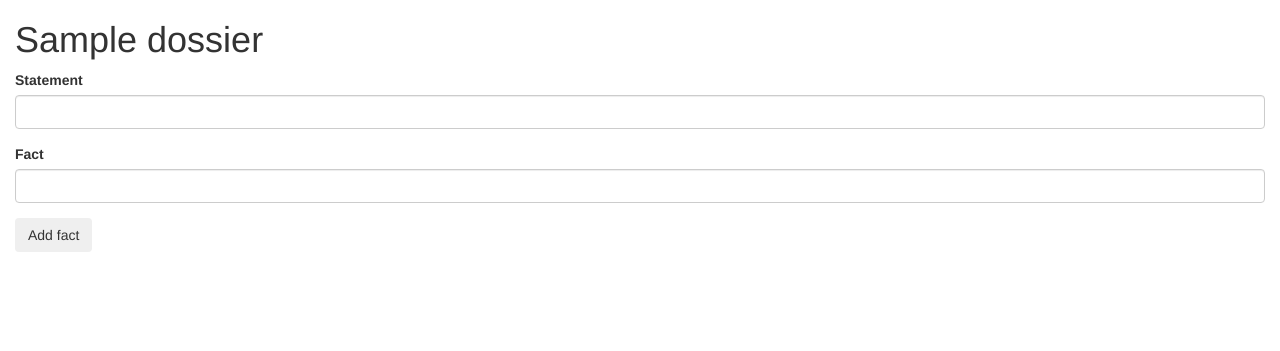
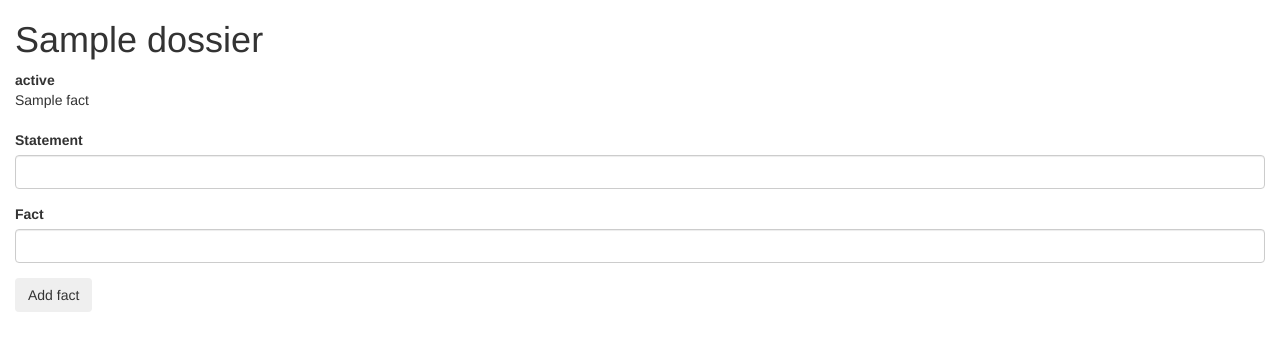
Before and after one commit to rrees/the-record, a Python web app: template templates/dossier.html in a window 1280 px wide. Shown: the top 351 px of the page. Run offline with Jinja, Linux system fonts and the light colour scheme; the template is opened without the code that fills it: most values are stand-ins (such as "Sample title", 1, 10 or a date in 2020); some libraries are stand-ins or nearby versions.

Commit message:
Facts are now displayed in the dossier page

```diff
--- a/templates/dossier.html
+++ b/templates/dossier.html
@@ -8,6 +8,12 @@
   <h1>{{dossier.name}}</h1>
 
   {% if dossier.facts %}
+  <dl>
+    {% for fact in dossier.facts %}
+    <dt>{{fact.statement}}</dt>
+    <dd>{{fact.fact}}</dt>
+    {% endfor %}
+  </dl>
   {% endif %}
 
   <form method="POST" action="/dossier/{{dossier.key.urlsafe()}}/form/new-fact">
```
